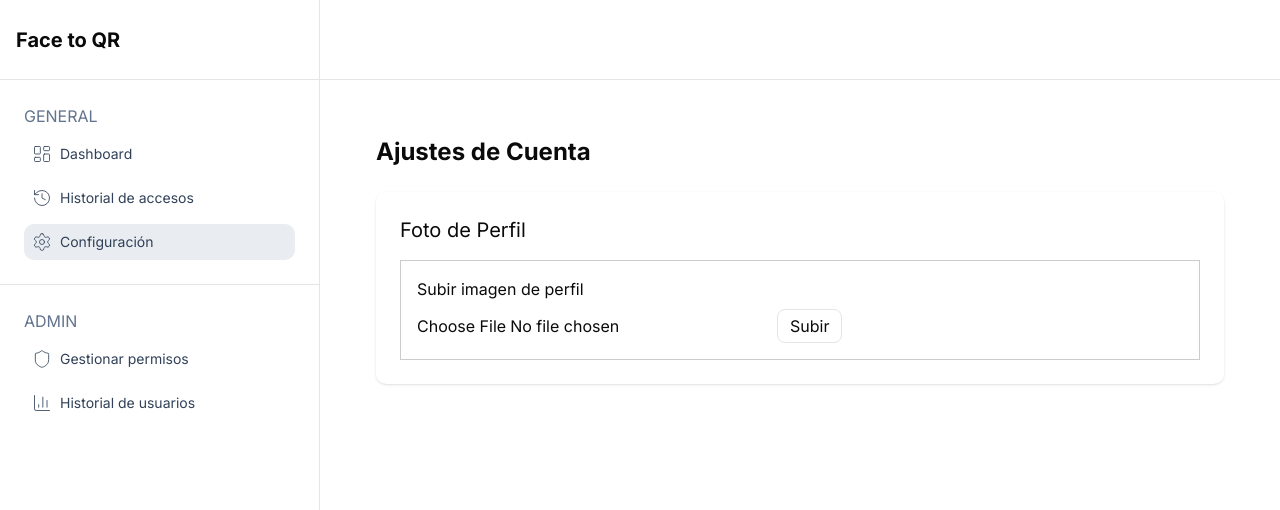
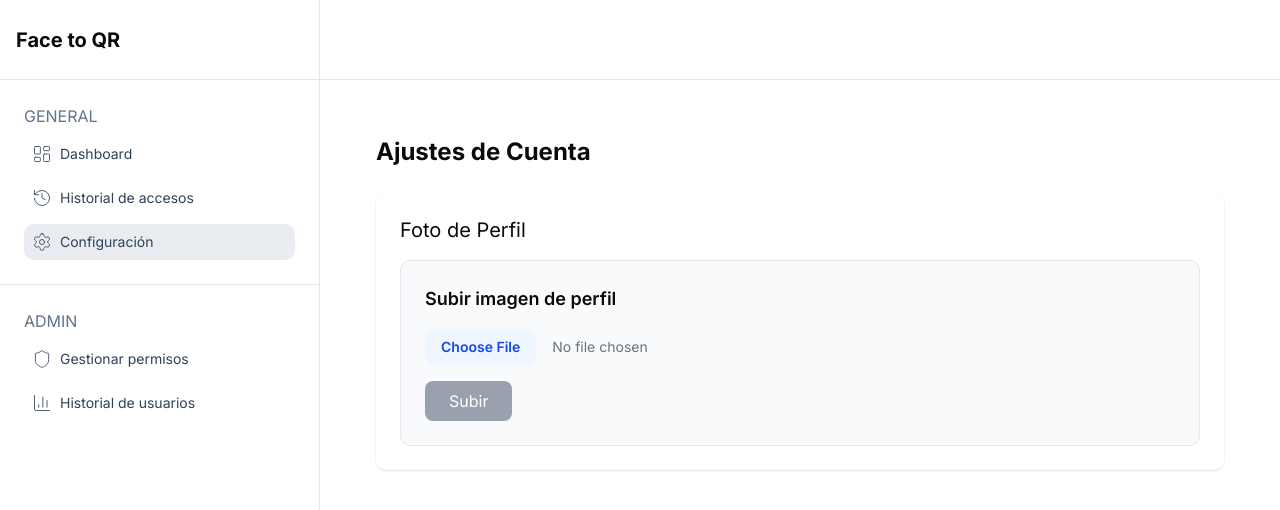
Before and after one commit to Gonzalo-Are/reconocimiento-facial-y-QR-din-mico, a Next.js app: page /settings in a window 1280 px wide. Shown: the top 510 px of the page. Built offline with nearby package versions, Linux system fonts and the light colour scheme; no server answers.

Commit message:
feat: agregar callback onAvatarUploaded para refrescar la vista tras subir la imagen de perfil

```diff
--- a/src/components/UploadAvatar.jsx
+++ b/src/components/UploadAvatar.jsx
@@ -3,7 +3,7 @@
 import { useUser } from "@clerk/nextjs";
 import { useState } from "react";
 
-export default function UploadAvatar() {
+export default function UploadAvatar({ onAvatarUploaded }) {
   const { user } = useUser();
   const [file, setFile] = useState(null);
   const [status, setStatus] = useState(null);
@@ -30,6 +30,11 @@ export default function UploadAvatar() {
         const data = await res.json();
         setStatus("¡Imagen subida con éxito!");
         console.log("Respuesta:", data);
+
+        // Llamar al callback si existe para refrescar la vista
+        if (onAvatarUploaded) {
+          onAvatarUploaded();
+        }
       } else {
         const error = await res.json();
         setStatus("Error al subir: " + error.error);
@@ -42,13 +47,28 @@ export default function UploadAvatar() {
 
 
   return (
-    <div style={{ padding: "1rem", border: "1px solid #ccc" }}>
-      <h3>Subir imagen de perfil</h3>
-      <input type="file" accept="image/*" onChange={handleChange} />
-      <button onClick={handleUpload} style={{ marginTop: "0.5rem" }} className="cursor-pointer ml-4 border rounded-md px-3 py-1">
-        Subir
-      </button>
-      {status && <p>{status}</p>}
+    <div className="p-6 border border-gray-200 rounded-lg bg-gray-50">
+      <h3 className="text-lg font-semibold mb-4">Subir imagen de perfil</h3>
+      <div className="space-y-4">
+        <input
+          type="file"
+          accept="image/*"
+          onChange={handleChange}
+          className="block w-full text-sm text-gray-500 file:mr-4 file:py-2 file:px-4 file:rounded-md file:border-0 file:text-sm file:font-semibold file:bg-blue-50 file:text-blue-700 hover:file:bg-blue-100"
+        />
+        <button
+          onClick={handleUpload}
+          disabled={!file}
+          className="w-full sm:w-auto px-6 py-2 bg-blue-600 text-white rounded-md hover:bg-blue-700 disabled:bg-gray-400 disabled:cursor-not-allowed transition-colors"
+        >
+          Subir
+        </button>
+        {status && (
+          <p className={`text-sm ${status.includes('éxito') ? 'text-green-600' : 'text-red-600'}`}>
+            {status}
+          </p>
+        )}
+      </div>
     </div>
   );
 }
```
